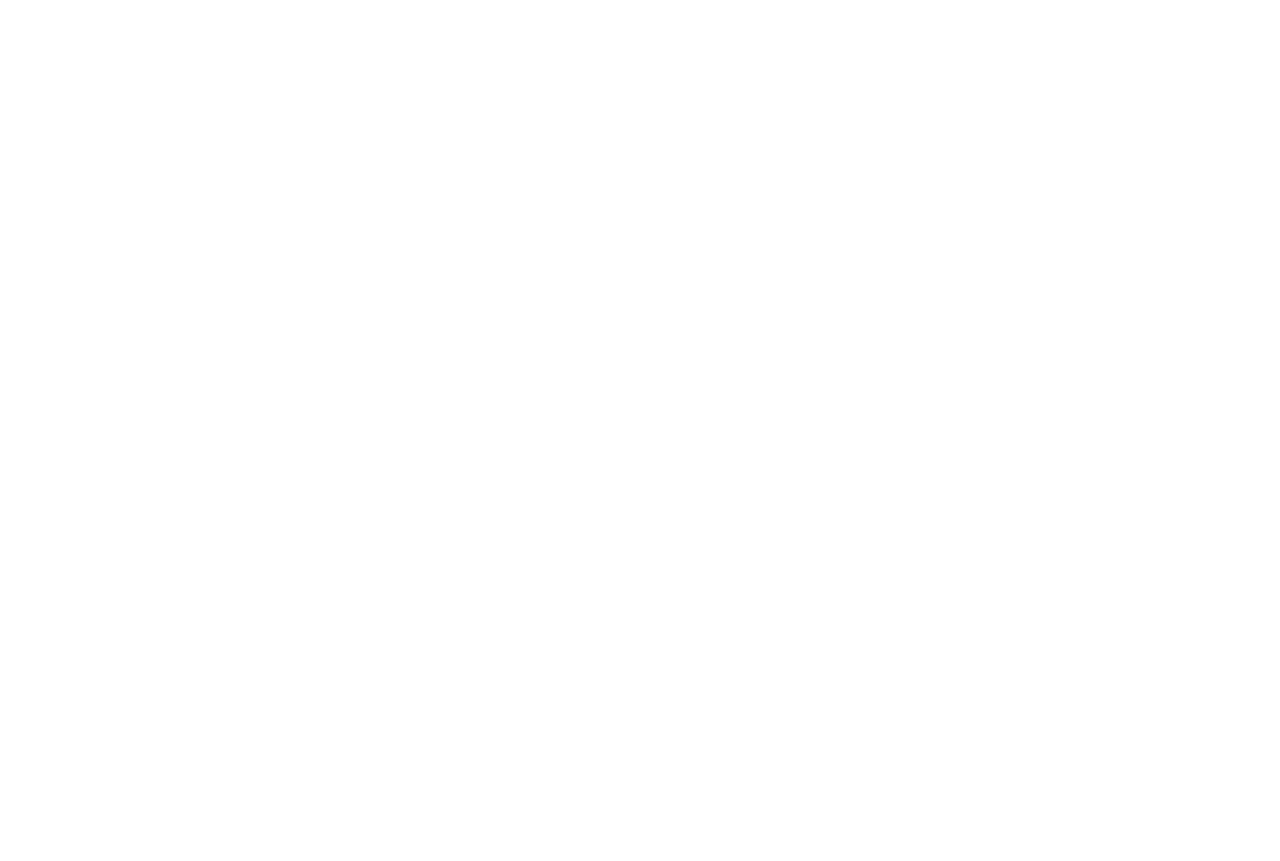
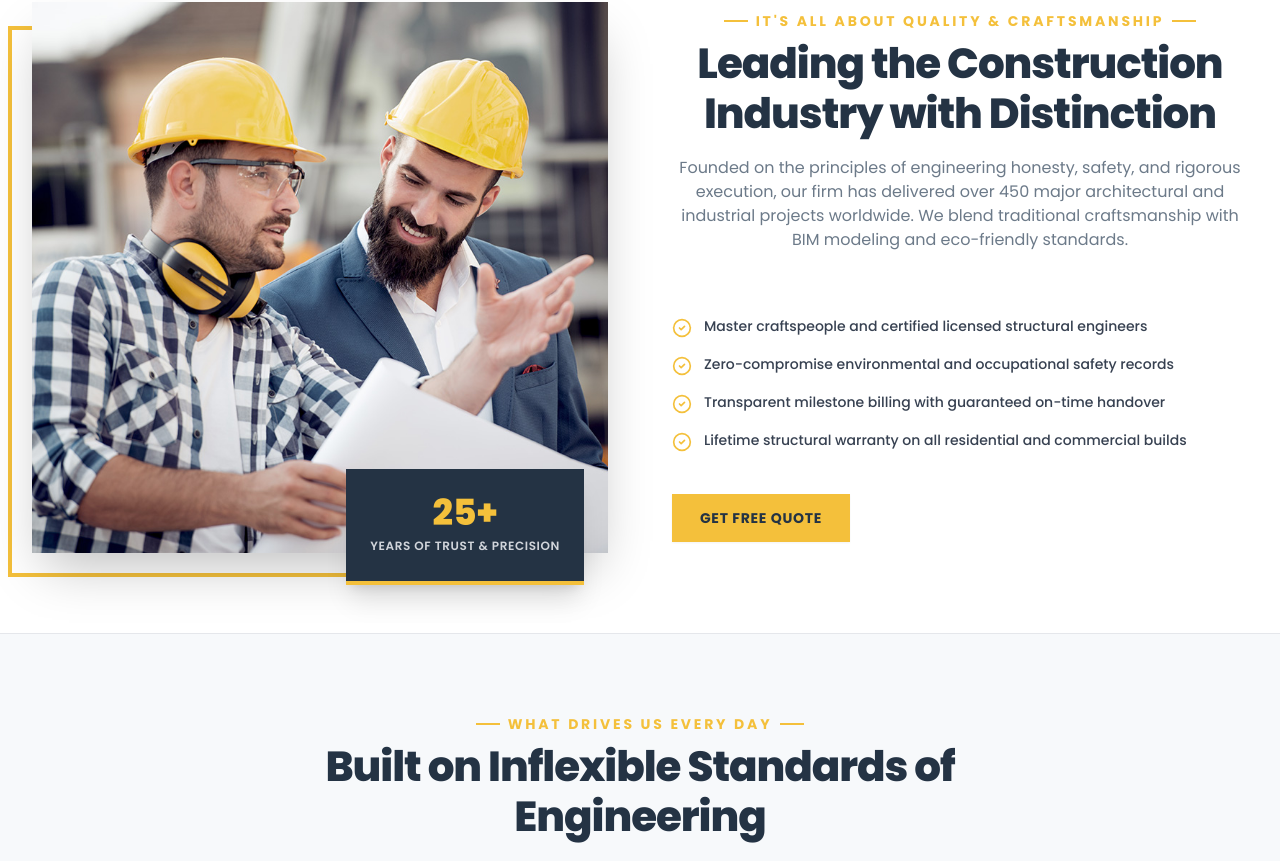
Before and after one commit to tahseinrefath/xtra-construction, a Next.js app: page /about in a window 1280 px wide. Before the commit this address had no page. Shown: the part 436-1297 px from the top of the page. Before the commit the page ends 800 px from the top, so only its background shows below. Built offline with nearby package versions, Linux system fonts and the light colour scheme.

Commit message:
feat(about): create about page structure with company narrative

```diff
--- /dev/null
+++ b/app/about/page.jsx
@@ -0,0 +1,156 @@
+'use client';
+
+import React, { useState } from 'react';
+import TopBar from '@/components/layout/TopBar';
+import Header from '@/components/layout/Header';
+import MobileDrawer from '@/components/layout/MobileDrawer';
+import SearchModal from '@/components/layout/SearchModal';
+import Footer from '@/components/layout/Footer';
+import BackToTop from '@/components/layout/BackToTop';
+import PageBanner from '@/components/layout/PageBanner';
+import SectionHeading from '@/components/ui/SectionHeading';
+import Button from '@/components/ui/Button';
+import { Building2, Wrench, ShieldCheck, CheckCircle2, Award, Users, HardHat, Clock } from 'lucide-react';
+
+export default function AboutPage() {
+  const [mobileMenuOpen, setMobileMenuOpen] = useState(false);
+  const [searchOpen, setSearchOpen] = useState(false);
+
+  const pillars = [
+    {
+      icon: Building2,
+      title: 'General Construction',
+      desc: 'From high-rise commercial structures to custom residential properties, our construction capabilities combine cutting-edge technology with precision craftsmanship.',
+    },
+    {
+      icon: HardHat,
+      title: 'Modern Structures',
+      desc: 'Engineered for resilience and aesthetic superiority, we build earthquake-resistant, LEED-certified smart buildings engineered for long-term sustainability.',
+    },
+    {
+      icon: Wrench,
+      title: 'Facility Maintenance',
+      desc: 'Comprehensive lifecycle management, ongoing preventive inspections, and structural restorations that ensure your assets maintain value and security.',
+    },
+  ];
+
+  return (
+    <div className="flex-1 flex flex-col min-h-screen">
+      <TopBar onOpenSearch={() => setSearchOpen(true)} />
+      <Header onOpenMobile={() => setMobileMenuOpen(true)} />
+      <MobileDrawer
+        isOpen={mobileMenuOpen}
+        onClose={() => setMobileMenuOpen(false)}
+        onOpenSearch={() => setSearchOpen(true)}
+      />
+      <SearchModal
+        isOpen={searchOpen}
+        onClose={() => setSearchOpen(false)}
+        onSearch={() => {}}
+      />
+
+      <main className="flex-1">
+        {/* Subpage Banner */}
+        <PageBanner title="About" breadcrumb="About Us" bgImage="/assets/row-bg.jpg" />
+
+        {/* 1. Company Narrative Section */}
+        <section className="py-20 bg-white">
+          <div className="max-w-7xl mx-auto px-4 sm:px-6 lg:px-8">
+            <div className="grid grid-cols-1 lg:grid-cols-2 gap-12 lg:gap-16 items-center">
+              {/* Left Column: Image with signature gold offset frame */}
+              <div className="relative">
+                <div className="relative z-10 overflow-hidden shadow-2xl">
+                  <img
+                    src="/assets/about-company.jpg"
+                    alt="XTRA Construction Leadership"
+                    className="w-full h-auto object-cover transform hover:scale-105 transition-transform duration-700"
+                  />
+                </div>
+                {/* Gold geometric backing frame */}
+                <div className="absolute -bottom-6 -left-6 w-full h-full border-4 border-[#f4c03b] -z-0 hidden sm:block" />
+
+                {/* 25 Years Badge */}
+                <div className="absolute -bottom-8 right-6 z-20 bg-[#243344] text-white p-6 shadow-xl border-b-4 border-[#f4c03b] text-center">
+                  <span className="block text-4xl font-extrabold text-[#f4c03b]">25+</span>
+                  <span className="text-xs uppercase font-semibold tracking-wider text-gray-300">
+                    Years of Trust & Precision
+                  </span>
+                </div>
+              </div>
+
+              {/* Right Column: Company Narrative */}
+              <div>
+                <SectionHeading
+                  tag="ABOUT OUR COMPANY"
+                  subtitle="It's All About Quality & Craftsmanship"
+                  title="Leading the Construction Industry with Distinction"
+                  description="Founded on the principles of engineering honesty, safety, and rigorous execution, our firm has delivered over 450 major architectural and industrial projects worldwide. We blend traditional craftsmanship with BIM modeling and eco-friendly standards."
+                />
+
+                <div className="mt-8 space-y-4">
+                  {[
+                    'Master craftspeople and certified licensed structural engineers',
+                    'Zero-compromise environmental and occupational safety records',
+                    'Transparent milestone billing with guaranteed on-time handover',
+                    'Lifetime structural warranty on all residential and commercial builds',
+                  ].map((item, i) => (
+                    <div key={i} className="flex items-start gap-3">
+                      <CheckCircle2 className="w-5 h-5 text-[#f4c03b] flex-shrink-0 mt-0.5" />
+                      <span className="text-sm font-medium text-gray-700">{item}</span>
+                    </div>
+                  ))}
+                </div>
+
+                <div className="mt-10 flex flex-wrap gap-4 items-center">
+                  <Button href="/contact" variant="primary">
+                    Get Free Quote
+                  </Button>
+                  <Button href="/services" variant="outline">
+                    Explore Services
+                  </Button>
+                </div>
+              </div>
+            </div>
+          </div>
+        </section>
+
+        {/* 2. Three Pillars Grid */}
+        <section className="py-20 bg-[#f7f9fb] border-y border-gray-200">
+          <div className="max-w-7xl mx-auto px-4 sm:px-6 lg:px-8">
+            <SectionHeading
+              tag="CORE PILLARS"
+              subtitle="What Drives Us Every Day"
+              title="Built on Inflexible Standards of Engineering"
+              centered
+            />
+
+            <div className="mt-14 grid grid-cols-1 md:grid-cols-3 gap-8">
+              {pillars.map((p, idx) => {
+                const Icon = p.icon;
+                return (
+                  <div
+                    key={idx}
+                    className="bg-white p-8 border-b-4 border-transparent hover:border-[#f4c03b] shadow-md hover:shadow-xl transition-all duration-300 group"
+                  >
+                    <div className="w-14 h-14 bg-[#243344] group-hover:bg-[#f4c03b] flex items-center justify-center transition-colors duration-300 mb-6">
+                      <Icon className="w-7 h-7 text-[#f4c03b] group-hover:text-[#243344] transition-colors duration-300" />
+                    </div>
+                    <h3 className="text-xl font-bold text-[#243344] mb-3 group-hover:text-[#f4c03b] transition-colors">
+                      {p.title}
+                    </h3>
+                    <p className="text-sm text-gray-600 leading-relaxed">
+                      {p.desc}
+                    </p>
+                  </div>
+                );
+              })}
+            </div>
+          </div>
+        </section>
+      </main>
+
+      <Footer />
+      <BackToTop />
+    </div>
+  );
+}
```
